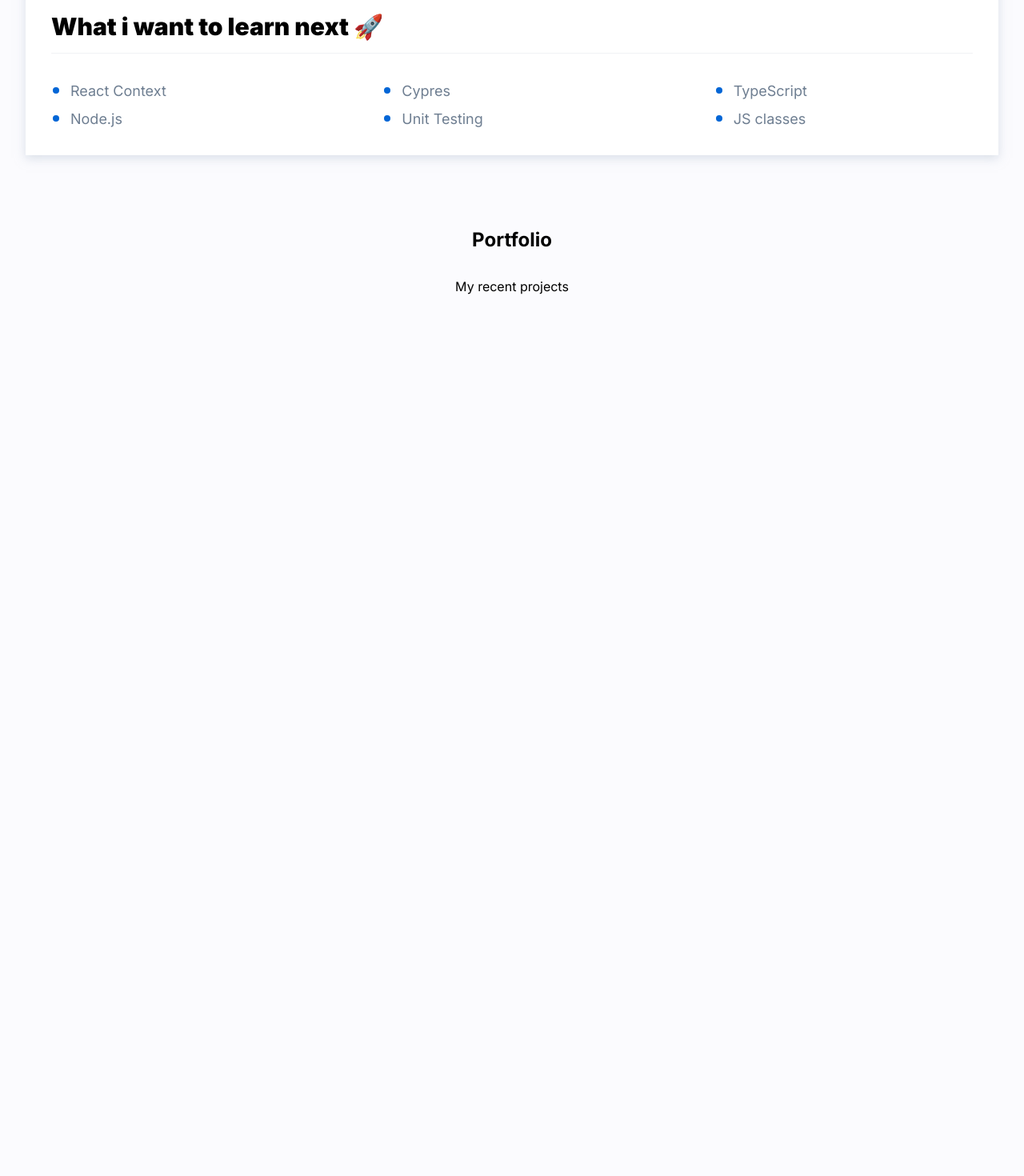
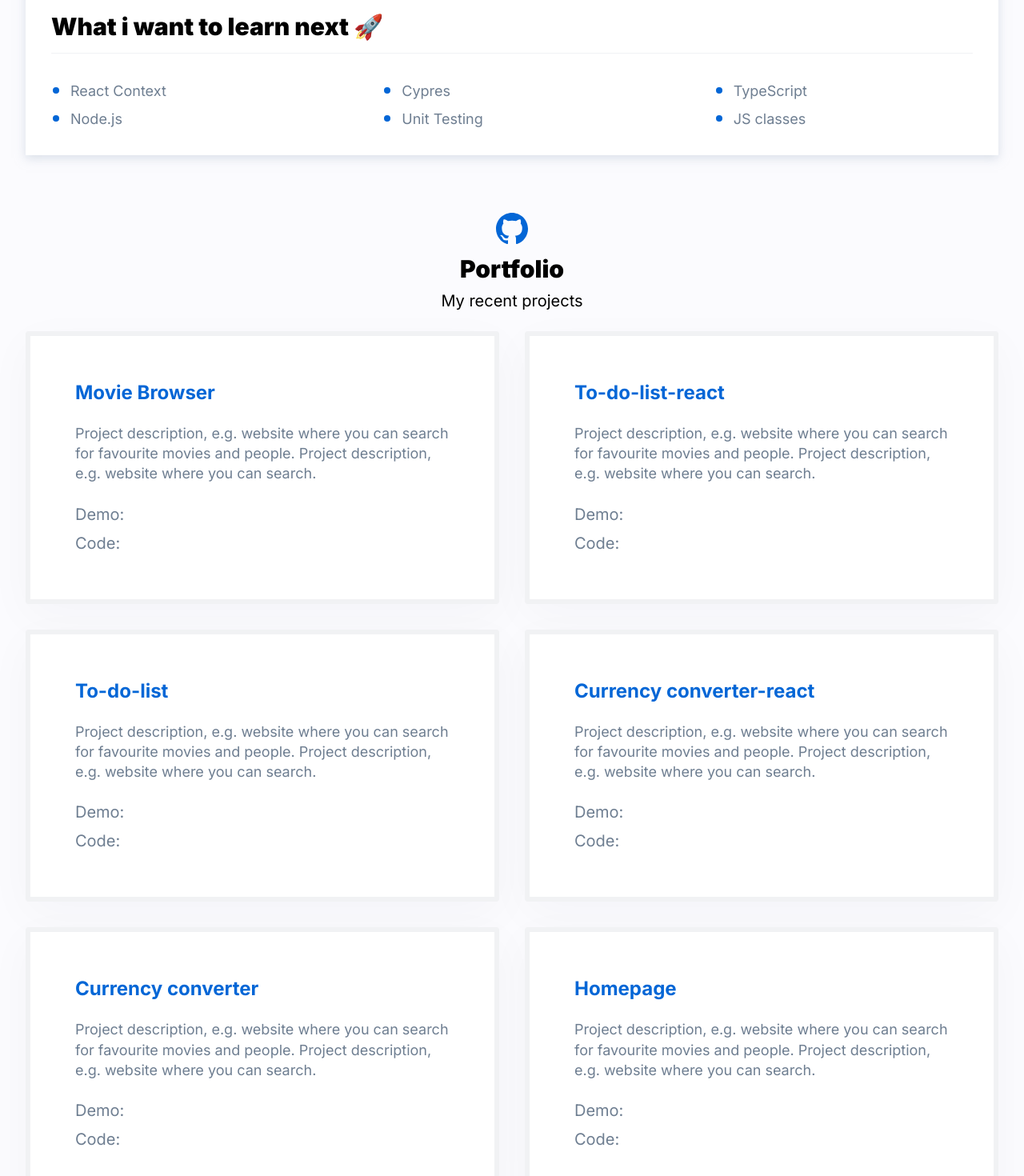
Before and after one commit to Krystian22FrontEnd/personal-homepage, a React (Create React App) app: page / in a window 1280 px wide. Shown: the part 1129-2599 px from the top of the page at 80% size. Before the commit the page ends 1512 px from the top, so only its background shows below. Built offline with nearby package versions, Linux system fonts and the light colour scheme.

Commit message:
added portfolio section with example projects. Without proper link for now

```diff
--- a/src/PorfolioSection/index.js
+++ b/src/PorfolioSection/index.js
@@ -1,10 +1,98 @@
-import { FlexContainer } from "./styled";
+import {
+  FlexContainer,
+  StyledGitIcon,
+  PortfolioHeader,
+  PortfolioParagraph,
+  PortfolioContentWrapper,
+  PortfolioContent,
+  PortfolioContentTitle,
+  PortfolioDescription,
+  PortfolioParagraphLink,
+  GridWrapper,
+} from "./styled";
 
 const PortfolioSection = () => {
   return (
     <FlexContainer>
-      <h2>Portfolio</h2>
-      <p>My recent projects</p>
+      <StyledGitIcon />
+      <PortfolioHeader>Portfolio</PortfolioHeader>
+      <PortfolioParagraph>My recent projects</PortfolioParagraph>
+      <PortfolioContentWrapper>
+        <PortfolioContent>
+          <PortfolioContentTitle>Movie Browser</PortfolioContentTitle>
+          <PortfolioDescription>
+            Project description, e.g. website where you can search for favourite
+            movies and people. Project description, e.g. website where you can
+            search.
+          </PortfolioDescription>
+          <GridWrapper>
+            <PortfolioParagraphLink>Demo:</PortfolioParagraphLink>
+            <PortfolioParagraphLink>Code:</PortfolioParagraphLink>
+          </GridWrapper>
+        </PortfolioContent>
+        <PortfolioContent>
+          <PortfolioContentTitle>To-do-list-react</PortfolioContentTitle>
+          <PortfolioDescription>
+            Project description, e.g. website where you can search for favourite
+            movies and people. Project description, e.g. website where you can
+            search.
+          </PortfolioDescription>
+          <GridWrapper>
+            <PortfolioParagraphLink>Demo:</PortfolioParagraphLink>
+            <PortfolioParagraphLink>Code:</PortfolioParagraphLink>
+          </GridWrapper>
+        </PortfolioContent>
+        <PortfolioContent>
+          <PortfolioContentTitle>To-do-list</PortfolioContentTitle>
+          <PortfolioDescription>
+            Project description, e.g. website where you can search for favourite
+            movies and people. Project description, e.g. website where you can
+            search.
+          </PortfolioDescription>
+          <GridWrapper>
+            <PortfolioParagraphLink>Demo:</PortfolioParagraphLink>
+            <PortfolioParagraphLink>Code:</PortfolioParagraphLink>
+          </GridWrapper>
+        </PortfolioContent>
+        <PortfolioContent>
+          <PortfolioContentTitle>
+            Currency converter-react
+          </PortfolioContentTitle>
+          <PortfolioDescription>
+            Project description, e.g. website where you can search for favourite
+            movies and people. Project description, e.g. website where you can
+            search.
+          </PortfolioDescription>
+          <GridWrapper>
+            <PortfolioParagraphLink>Demo:</PortfolioParagraphLink>
+            <PortfolioParagraphLink>Code:</PortfolioParagraphLink>
+          </GridWrapper>
+        </PortfolioContent>
+        <PortfolioContent>
+          <PortfolioContentTitle>Currency converter</PortfolioContentTitle>
+          <PortfolioDescription>
+            Project description, e.g. website where you can search for favourite
+            movies and people. Project description, e.g. website where you can
+            search.
+          </PortfolioDescription>
+          <GridWrapper>
+            <PortfolioParagraphLink>Demo:</PortfolioParagraphLink>
+            <PortfolioParagraphLink>Code:</PortfolioParagraphLink>
+          </GridWrapper>
+        </PortfolioContent>
+        <PortfolioContent>
+          <PortfolioContentTitle>Homepage</PortfolioContentTitle>
+          <PortfolioDescription>
+            Project description, e.g. website where you can search for favourite
+            movies and people. Project description, e.g. website where you can
+            search.
+          </PortfolioDescription>
+          <GridWrapper>
+            <PortfolioParagraphLink>Demo:</PortfolioParagraphLink>
+            <PortfolioParagraphLink>Code:</PortfolioParagraphLink>
+          </GridWrapper>
+        </PortfolioContent>
+      </PortfolioContentWrapper>
     </FlexContainer>
   );
 };
--- a/src/PorfolioSection/styled.js
+++ b/src/PorfolioSection/styled.js
@@ -1,7 +1,75 @@
-import styled from "styled-components"
+import styled from "styled-components";
+import { ReactComponent as GitIcon } from "../icons/mark-github.svg";
 
 export const FlexContainer = styled.div`
-align-items: center;
-display: flex;
-flex-direction: column;
+  align-items: center;
+  display: flex;
+  flex-direction: column;
+`;
+
+export const StyledGitIcon = styled(GitIcon)`
+  width: 40px;
+  height: 40px;
+  margin-bottom: 12px;
+`;
+
+export const PortfolioHeader = styled.h2`
+  font-size: 30px;
+  font-weight: 900;
+  line-height: 36.31px;
+  color: ${({ theme }) => theme.color.black};
+  margin: 0;
+  padding-bottom: 8px;
+`;
+
+export const PortfolioParagraph = styled.p`
+  font-size: 20px;
+  font-weight: 400;
+  line-height: 28px;
+  margin: 0;
+  padding-bottom: 24px;
+`;
+
+export const PortfolioContentWrapper = styled.div`
+  display: grid;
+  grid-template-columns: repeat(2, minmax(592px, 1fr));
+  grid-template-rows: repeat(3, minmax(322px, 1fr));
+  gap: 32px;
+`;
+
+export const PortfolioContent = styled.div`
+  background-color: ${({ theme }) => theme.color.white};
+  border-radius: 4px;
+  border: 6px solid ${({ theme }) => theme.color.darkIron};
+  box-shadow: 0px 16px 58px 0px ${({ theme }) => theme.color.darkViolet};
+  color: ${({theme}) => theme.color.scienceBlue};
+  display: grid;
+  align-items: start;
+  padding: 56px;
+  gap: 24px;
+`;
+
+export const PortfolioContentTitle = styled.h3`
+  font-size: 24px;
+  font-weight: 700;
+  line-height: 29.05px;
+  margin: 0;
 `
+
+export const PortfolioDescription = styled.p`
+font-size: 18px;
+font-weight: 400;
+line-height: 25.2px;
+margin: 0;
+color: ${({theme}) => theme.color.slateGray};
+`
+
+export const PortfolioParagraphLink = styled(PortfolioParagraph)`
+color: ${({theme}) => theme.color.slateGray};
+padding-bottom: 0;
+`
+
+export const GridWrapper = styled.div`
+display: grid;
+gap: 8px;
+`
```
